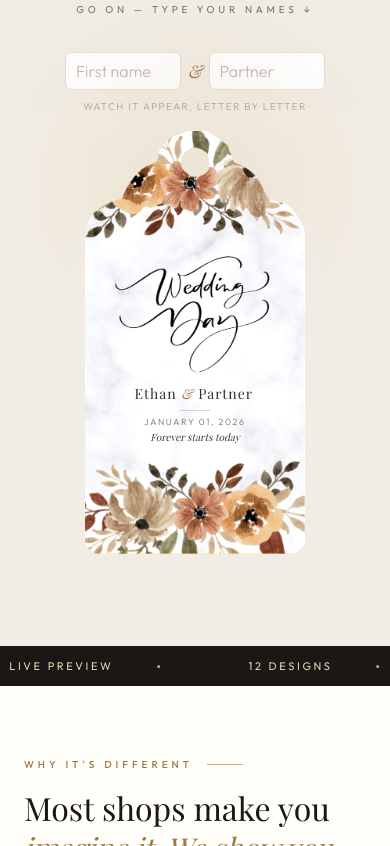
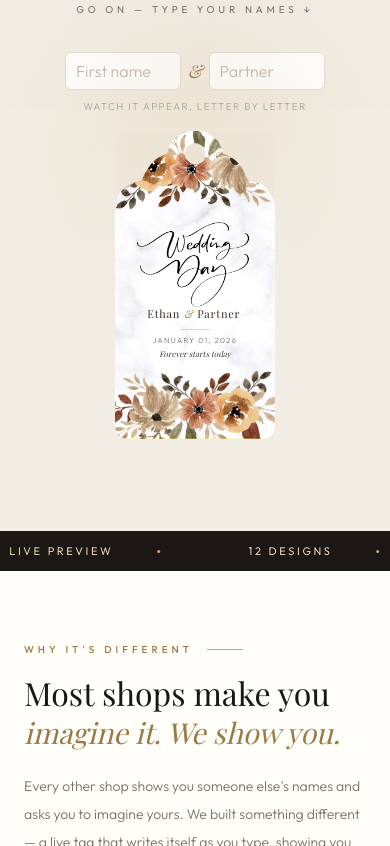
Before and after one commit to heavenxentkeepsakes/home-page, a website: page index.html in a window 390 px wide. Shown: the part 735-1581 px from the top of the page. Drawn offline with nearby package versions, Linux system fonts and the light colour scheme; a web font is replaced by a local one.

Commit message:
Add files via upload

```diff
--- a/landing.css
+++ b/landing.css
@@ -1160,4 +1160,22 @@ body::after {
   .l-demo-input:focus {
     scroll-margin-top: 80px;
   }
+
+  .l-tag-card {
+    width: 160px;
+    height: 308px;
+    padding-bottom: 80px;
+  }
+
+  .l-tag-card__names {
+    font-size: 11px;
+  }
+
+  .l-tag-card__date {
+    font-size: 7.5px;
+  }
+
+  .l-tag-card__tagline {
+    font-size: 8px;
+  }
 }
```
